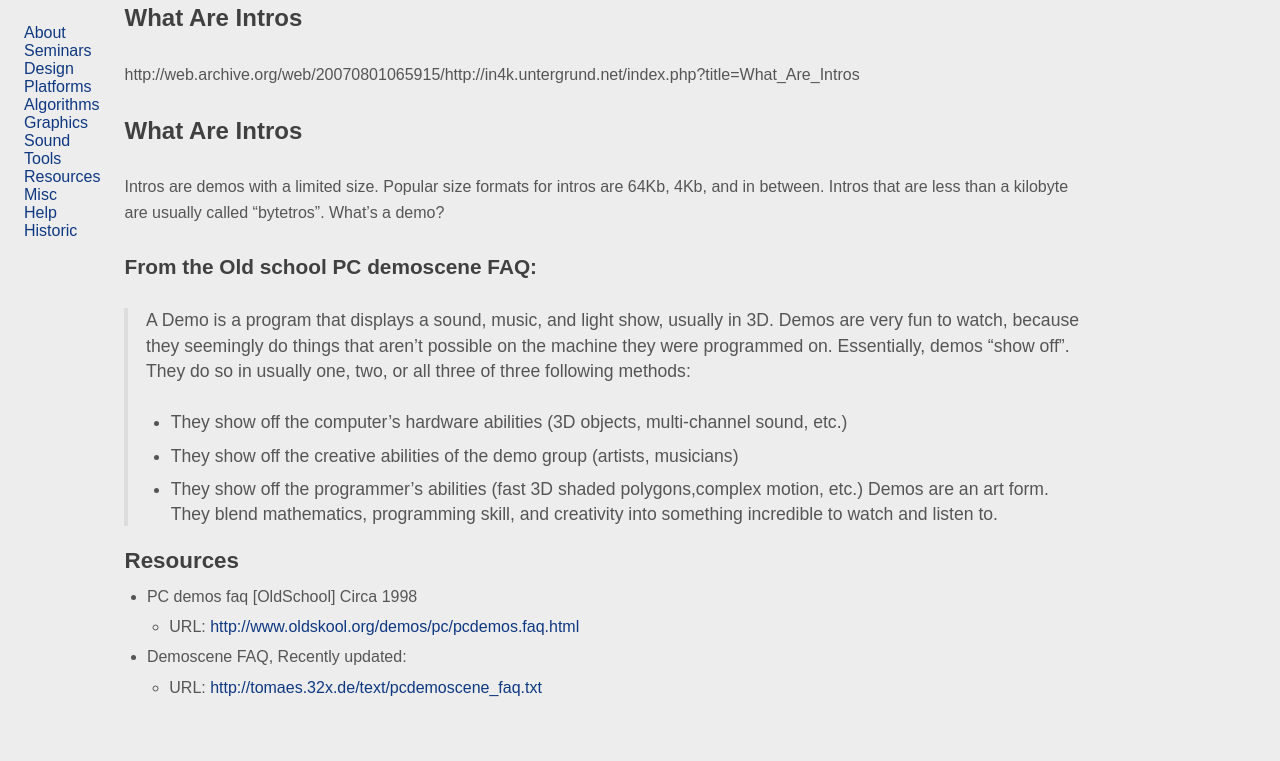
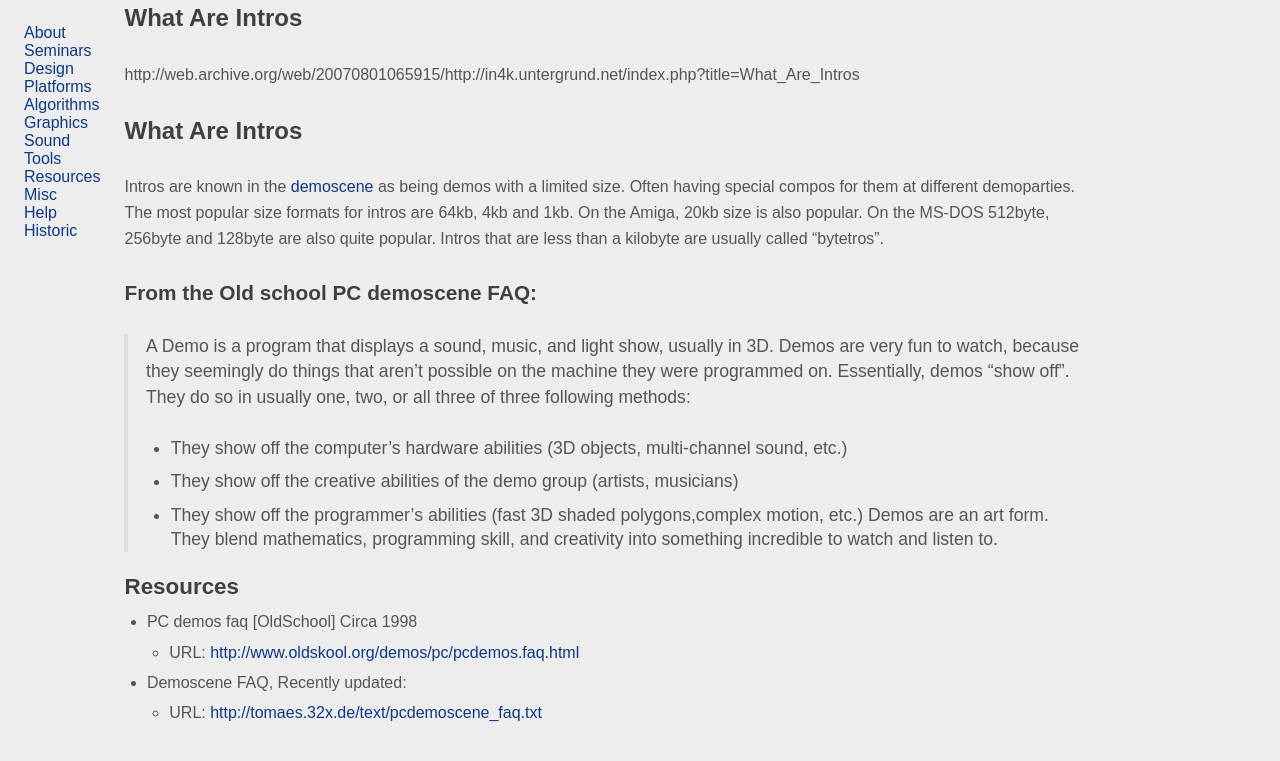
Before and after one commit to in4k/in4k.github.io, a Jekyll site: the page built from wiki/what-are-intros.markdown, in a window 1280 px wide. Shown: the top 761 px of the page. Built offline with Jekyll 4.4.1, drawn with Linux system fonts in a browser that asks for light colours; some web fonts are replaced.

Commit message:
Update what-are-intros.markdown

```diff
--- a/wiki/what-are-intros.markdown
+++ b/wiki/what-are-intros.markdown
@@ -6,7 +6,8 @@ layout: "wiki-page"
 http://web.archive.org/web/20070801065915/http://in4k.untergrund.net/index.php?title=What_Are_Intros
 
 # What Are Intros
-Intros are demos with a limited size. Popular size formats for intros are 64Kb, 4Kb, and in between. Intros that are less than a kilobyte are usually called "bytetros". What's a demo?
+
+Intros are known in the [demoscene](demoscene) as being demos with a limited size. Often having special compos for them at different demoparties. The most popular size formats for intros are 64kb, 4kb and 1kb. On the Amiga, 20kb size is also popular. On the MS-DOS 512byte, 256byte and 128byte are also quite popular. Intros that are less than a kilobyte are usually called "bytetros".
 
 ### From the Old school PC demoscene FAQ:
 
```
